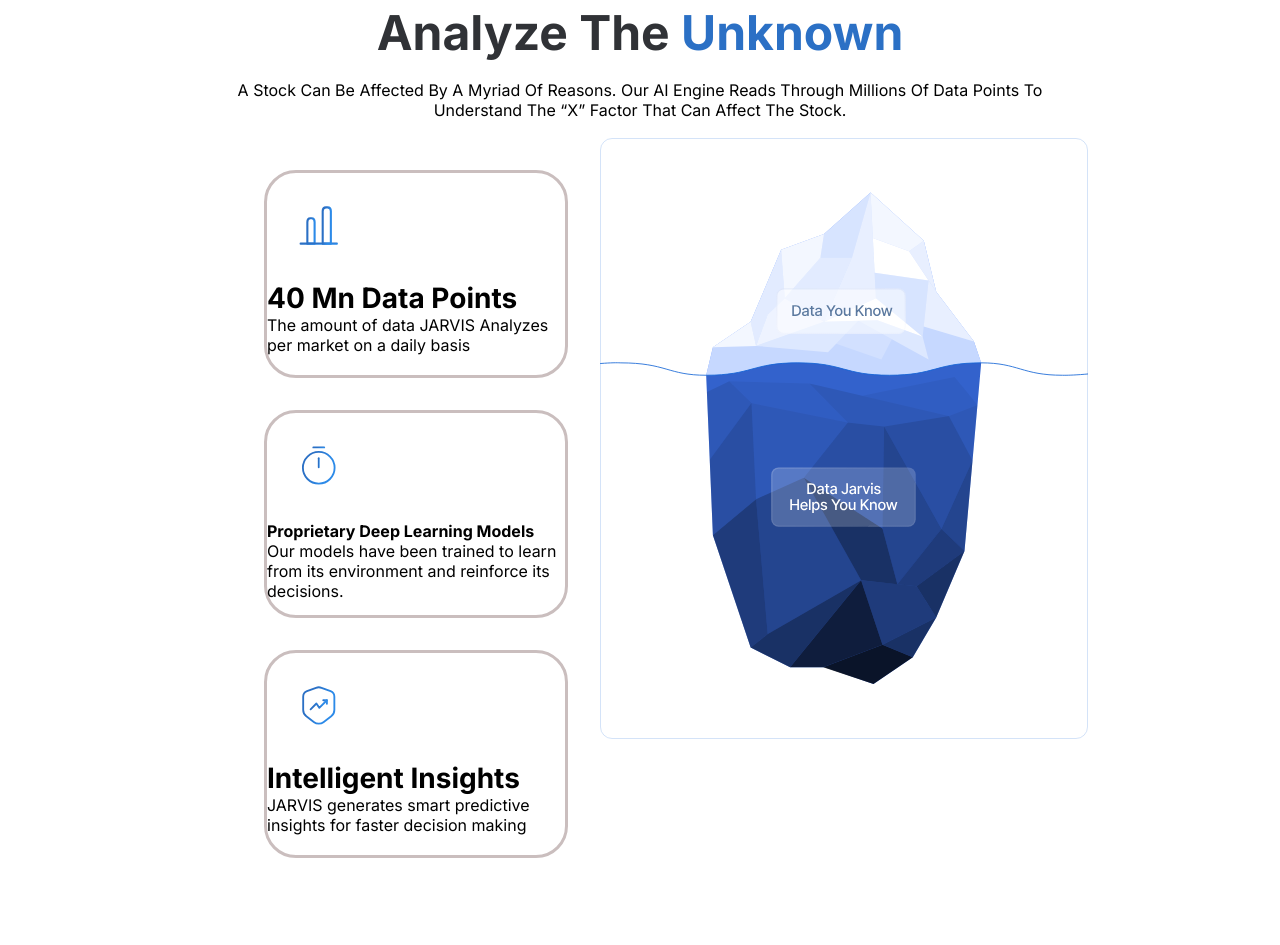
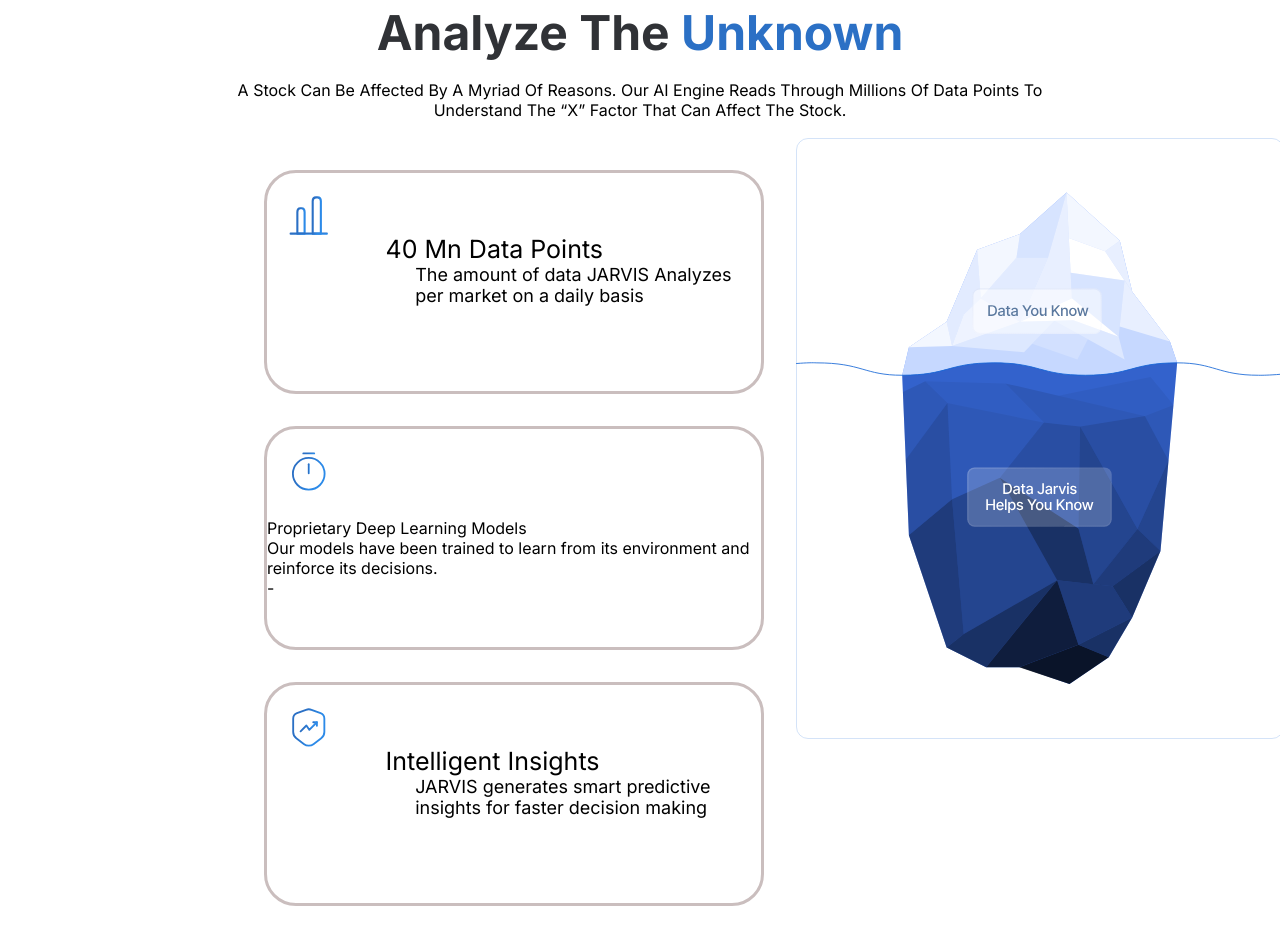
Before and after one commit to amanpinjar/Jarvis, a plain HTML site: page index.html in a window 1280 px wide. Shown: the part 1648-2593 px from the top of the page. Drawn offline with Linux system fonts and the light colour scheme.

```diff
--- a/index.html
+++ b/index.html
@@ -68,7 +68,7 @@
           <dir class="Analyze_info">
             <div class="Data_Points">
               <img src="assets/img/chart.svg" alt="" />
-              <h4>40 Mn Data Points</h4>
+               <span>40 Mn Data Points</span>
               <p>
                 The amount of data JARVIS Analyzes per market on a daily basis
               </p>
@@ -76,16 +76,16 @@
             <div class="Data_Points">
               <img src="assets/img/timer.svg" alt="" />
               <div class="Data_Points-des">
-                <h4>Proprietary Deep Learning Models</h4>
+                 <span>Proprietary Deep Learning Models</span>
                 <p>
                   Our models have been trained to learn from its environment and
                   reinforce its decisions.
-                </p>
+                </p> -
               </div>
             </div>
             <div class="Data_Points">
               <img src="assets/img/shieldtick.svg" alt="" />
-              <h4>Intelligent Insights</h4>
+              <span>Intelligent Insights</span>
               <p>
                 JARVIS generates smart predictive insights for faster decision
                 making
--- a/src/style.css
+++ b/src/style.css
@@ -145,26 +145,29 @@
 
 
 .Data_Points {
+
 /* padding: 3%; */
     border:  rgb(202, 190, 190) solid;
     border-radius: 2rem;
+
     margin: 2rem;
-    /* width: 1000px; */
-    /* max-width: 19rem; */
-    height: 13rem;
+     width: 500px;
+
+    height: 14rem;
 
 }
 .Data_Points > img{
-    margin: 10%;
+
+    padding: 20px;
 }
-.Data_Points > h4 {
+.Data_Points > span {
 
-    font-size: 28px;
-
-
+    padding: 30px;
+    font-size: 25px;
 }
 .Data_Points > p{
-
+    padding-left: 30%;
+    font-size: 18px;
 }
 /* Analyze TheUnknown End */
 
```
